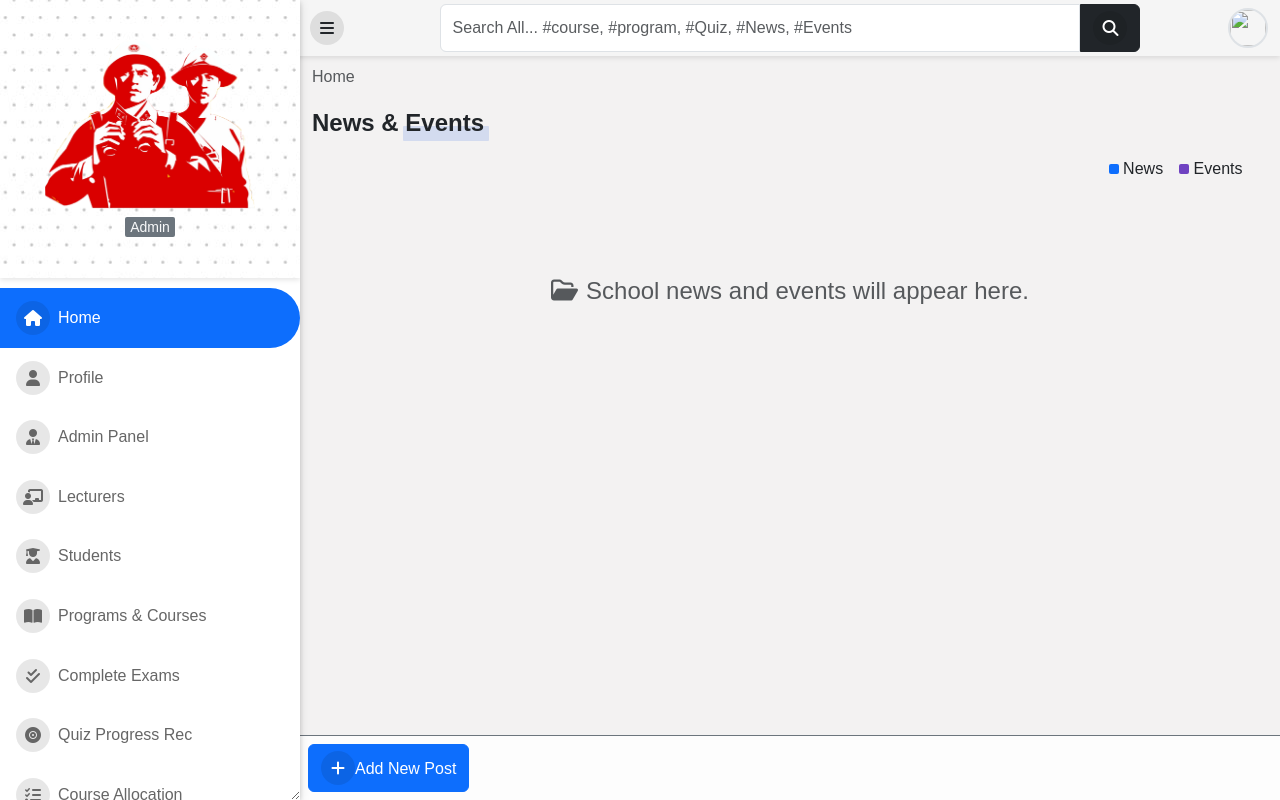
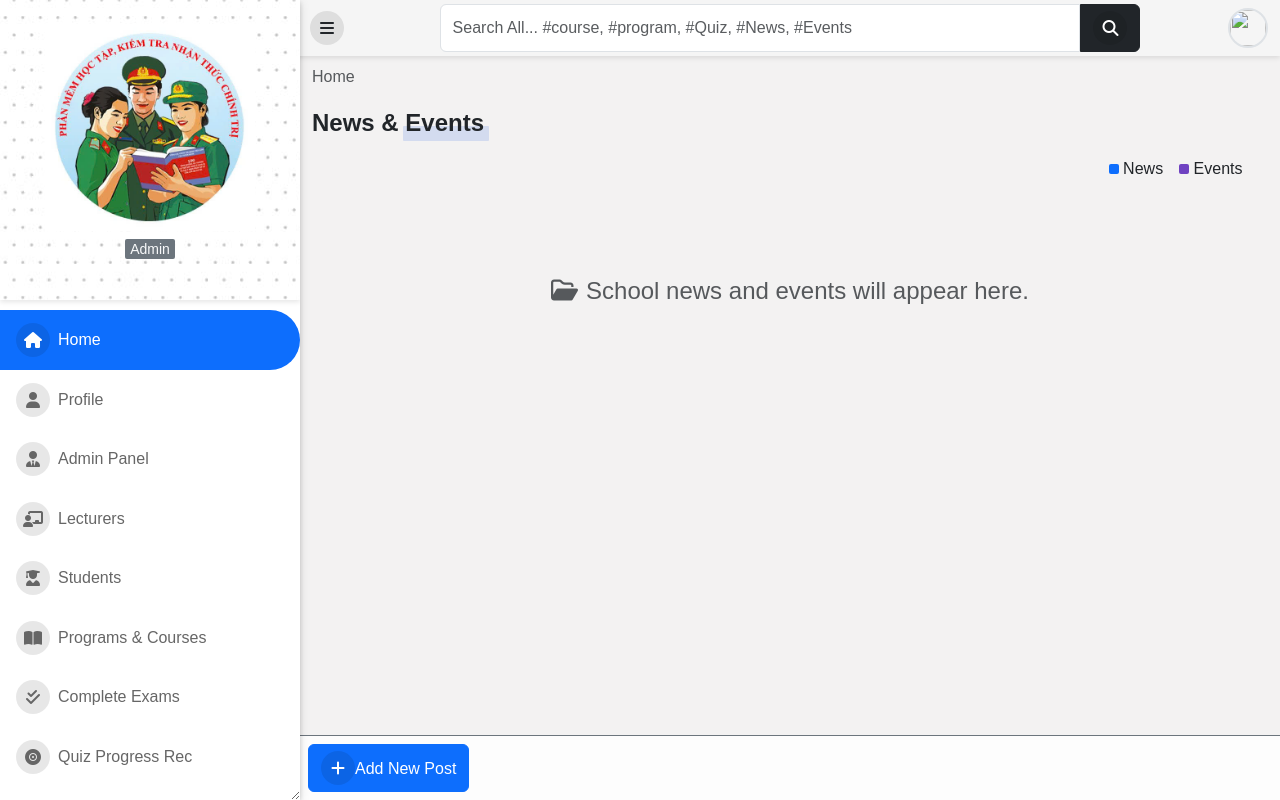
Before and after one commit to mdnanh/d97Learn, a Django app: page /en/ in a window 1280 px wide. Run offline with Django 3.2, Linux system fonts and the light colour scheme; the visitor is signed in with stand-in values (Sample User, id 1); data that the repository does not hold is empty; parts of the project's set-up code (start-up, migrations or seed data) failed here and were passed over; some libraries are stand-ins or nearby versions.

Commit message:
feat: change Logo

```diff
--- a/templates/sidebar.html
+++ b/templates/sidebar.html
@@ -10,7 +10,7 @@
 				</div>
 			</div>
 			<a href="/">
-				<img src="{% static 'img/d97c.png' %}" width="210px" alt="SkyLearn">
+				<img src="{% static 'img/d97c.jpg' %}" width="210px" alt="SkyLearn">
 			</a>
 			<p class="mt-2 small">
 				<mark class="bg-secondary text-light" style="border-radius: 2px; padding: 2px 5px;">
```
